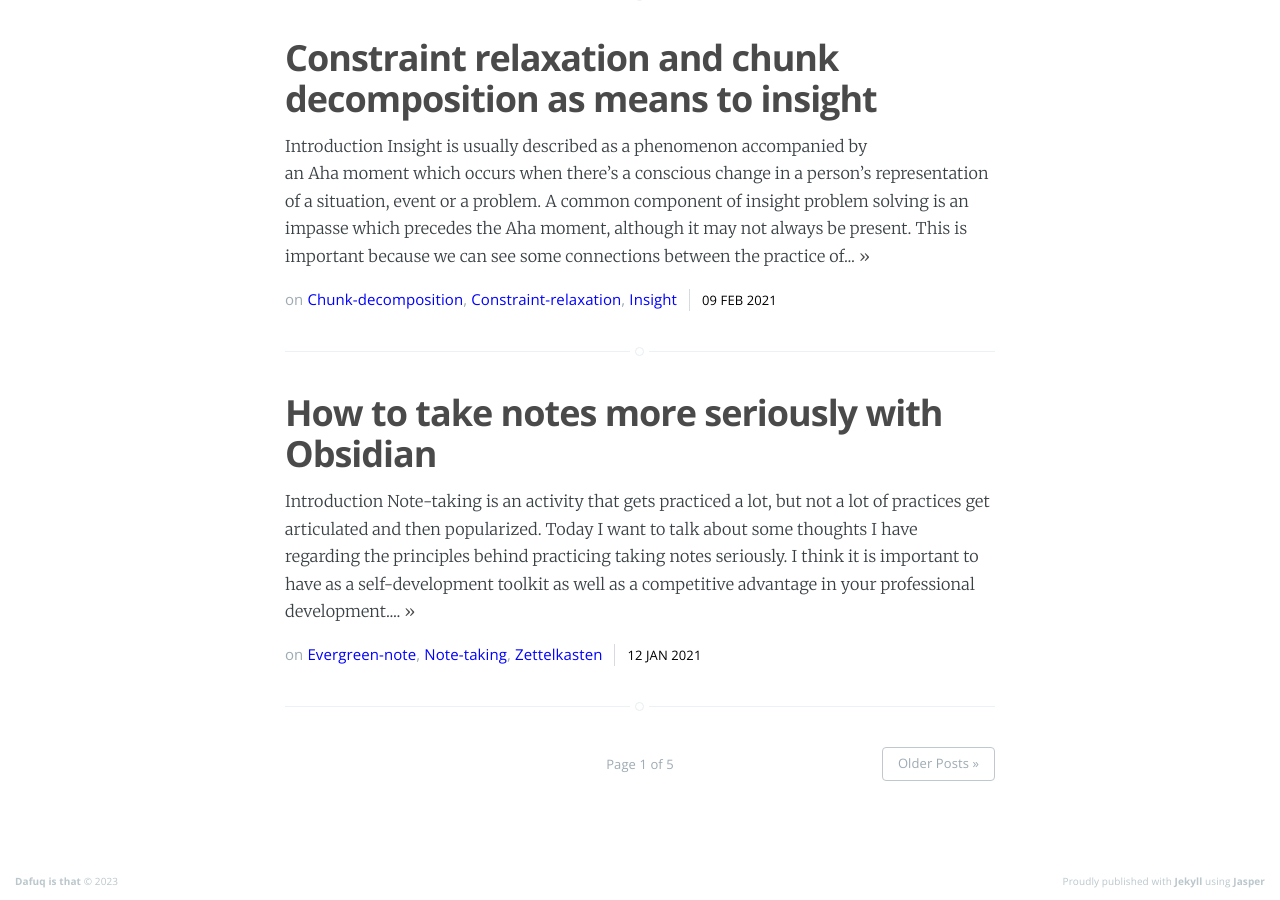
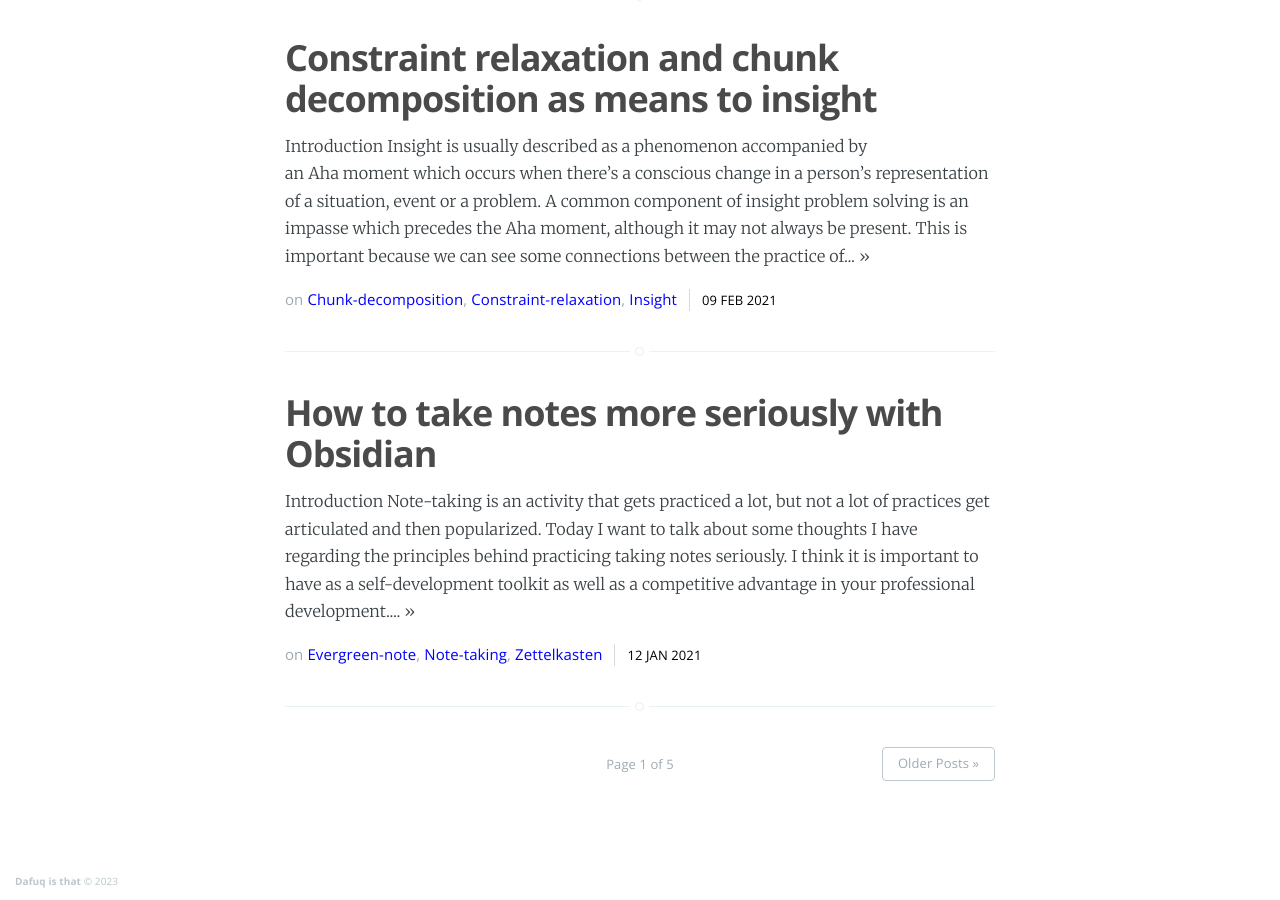
Before and after one commit to minhthanh3145/minhthanh3145.github.io, a Jekyll site: the page built from index.html, in a window 1280 px wide and 900 px high, scrolled down 3564 px. Built offline with Jekyll 4.4.1, drawn with Linux system fonts in a browser that asks for light colours; nearby versions of some CDN libraries; the list of posts is cut into pages by our own code.

```diff
--- a/_layouts/default.html
+++ b/_layouts/default.html
@@ -42,7 +42,7 @@
         <!-- The tiny footer at the very bottom -->
         <footer class="site-footer clearfix">
           <section class="copyright"><a href="{{ site.url }}">{{ site.name }}</a> &copy; {{  site.time | date: '%Y' }}</section>
-          <section class="poweredby">Proudly published with <a href="https://jekyllrb.com/">Jekyll</a> using <a href="https://github.com/jekyllt/jasper">Jasper</a></section>
+
         </footer>
     </div>
     <!-- highlight.js -->
```
